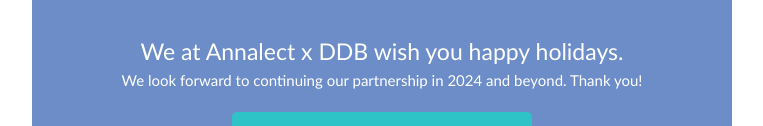
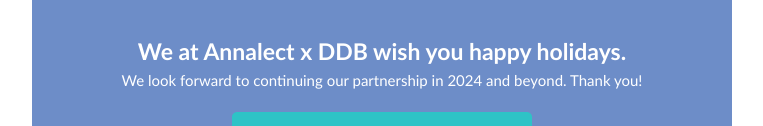
Before and after one commit to darkCoderMahesh/happy-holiday, a plain HTML site: page email.html in a window 1280 px wide. Shown: the part 478-604 px from the top of the page, without its empty margins (258-1021 px from the left). Drawn offline with Linux system fonts and the light colour scheme.

Commit message:
email file

```diff
--- a/email.html
+++ b/email.html
@@ -20,7 +20,7 @@
         </tr>
         <tr>
             <td style="background-color: #6d8dc8; padding: 40px; text-align: center;">
-                <p style="font-size:23px;font-family:Calibri,sans-serif; color:#fff; margin: 0;">We at Annalect x DDB wish you happy holidays.</p>
+                <p style="font-size:23px;font-family:Calibri,sans-serif; color:#fff; margin: 0; font-weight: 600;">We at Annalect x DDB wish you happy holidays.</p>
                 <p style="font-size: 15px;font-family: Calibri,sans-serif;color: #fff;margin: 6px 0 23px;">We look forward to continuing our partnership in 2024 and beyond. Thank you!</p>
                 <a target="_blank" style="display: block;" href="https://darkcodermahesh.github.io/happy-holiday/"><img style="width: 300px;" src="https://darkcodermahesh.github.io/happy-holiday/cta.png" alt=""></a>
                 <p style="margin: 0px; margin-top:3px; font-family:Calibri,sans-serif; font-style: italic; font-size: 8px; color: #fff;">(Please make sure to unmute the sound on the video!)</p>
```
